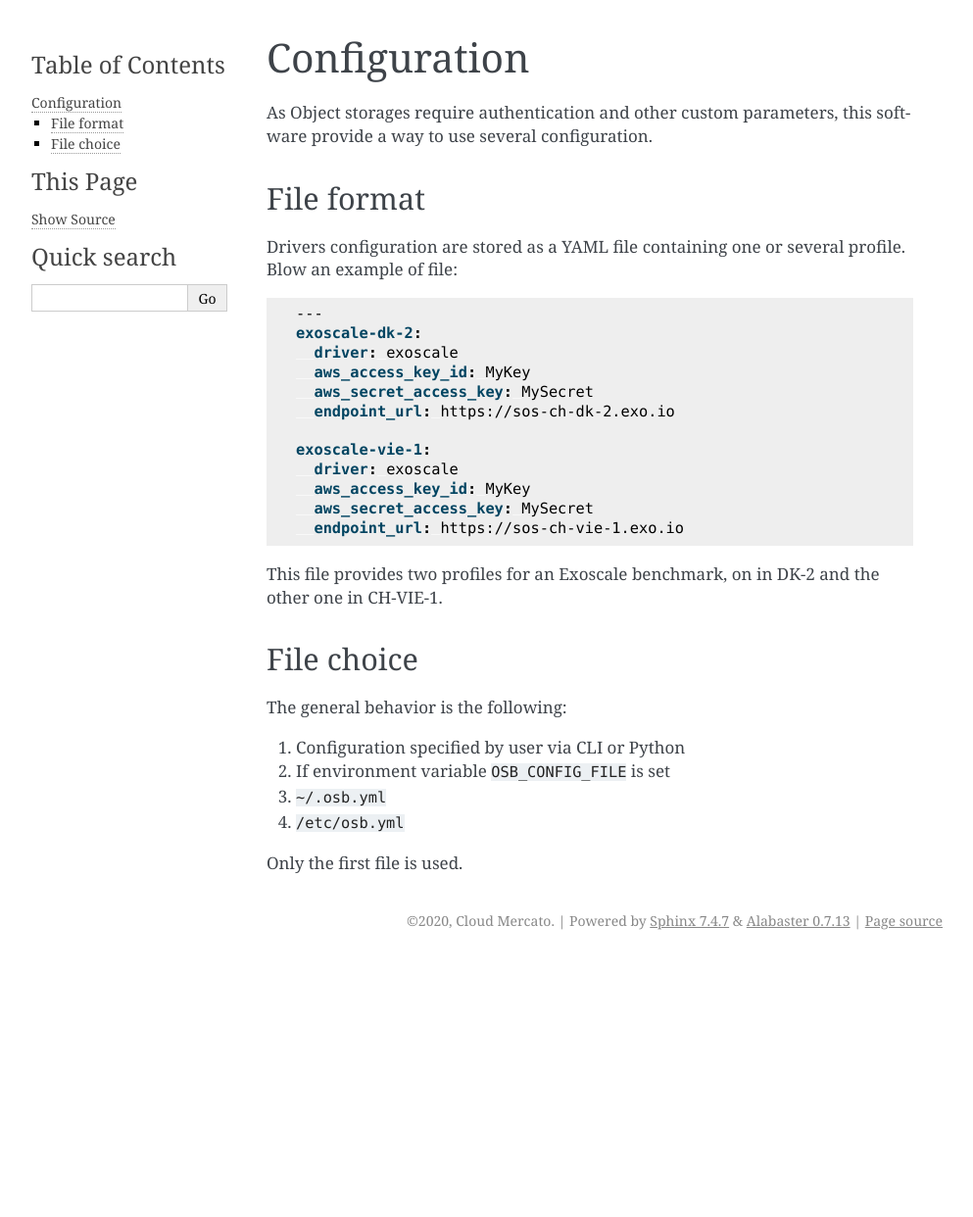
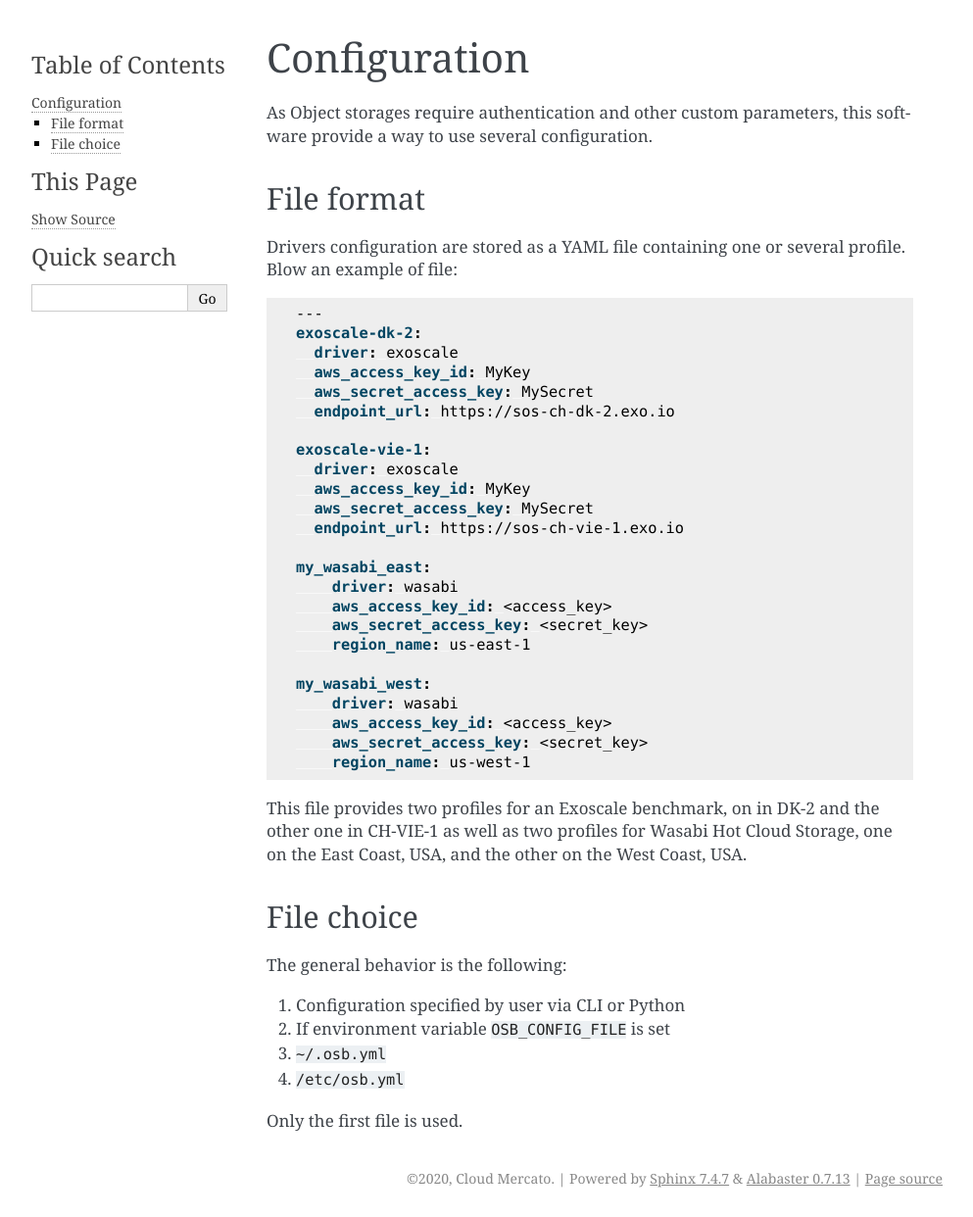
Before and after one commit to cloudmercato/os-benchmark, a Sphinx documentation site: the page built from docs/source/configuration.rst, in a window 1280 px wide. Shown: the whole page at 98% size, without its empty margins (148-1141 px from the left). Built offline with Sphinx 7.4.7, drawn with Linux system fonts in a browser that asks for light colours; pages that are not in the unit, such as notebooks, are missing from menus; before the commit the page ends 979 px from its top, so only the background shows below that.

Commit message:
Wasabi Hot Cloud Storage auto get url
removes the requirement for endpoint_url with Wasabi drive, and only requires region_name config.

```diff
--- a/README.rst
+++ b/README.rst
@@ -56,6 +56,12 @@
       aws_access_key_id: mykey                  # Drivers params
       aws_secret_access_key: mysecrect
       endpoint_url: https://sos-ch-dk-2.exo.io
+
+  my_wasabi:
+      driver: wasabi
+      aws_access_key_id: <access_key>
+      aws_secret_access_key: <secret_key>
+      region_name: <region_name>
 
 In command line, ``--config-file`` and ``--config-raw`` can be used to make the
 choice, else ``~/.osb.yml``, then ``/etc/osb.yml`` will be used.
--- a/docs/source/configuration.rst
+++ b/docs/source/configuration.rst
@@ -24,7 +24,20 @@
       aws_secret_access_key: MySecret
       endpoint_url: https://sos-ch-vie-1.exo.io
 
-This file provides two profiles for an Exoscale benchmark, on in DK-2 and the other one in CH-VIE-1.
+    my_wasabi_east:
+        driver: wasabi
+        aws_access_key_id: <access_key>
+        aws_secret_access_key: <secret_key>
+        region_name: us-east-1
+
+    my_wasabi_west:
+        driver: wasabi
+        aws_access_key_id: <access_key>
+        aws_secret_access_key: <secret_key>
+        region_name: us-west-1
+
+This file provides two profiles for an Exoscale benchmark, on in DK-2 and the other one in CH-VIE-1
+as well as two profiles for Wasabi Hot Cloud Storage, one on the East Coast, USA, and the other on the West Coast, USA.
 
 File choice
 -----------
```
Also changed, not shown: 1 other file.
